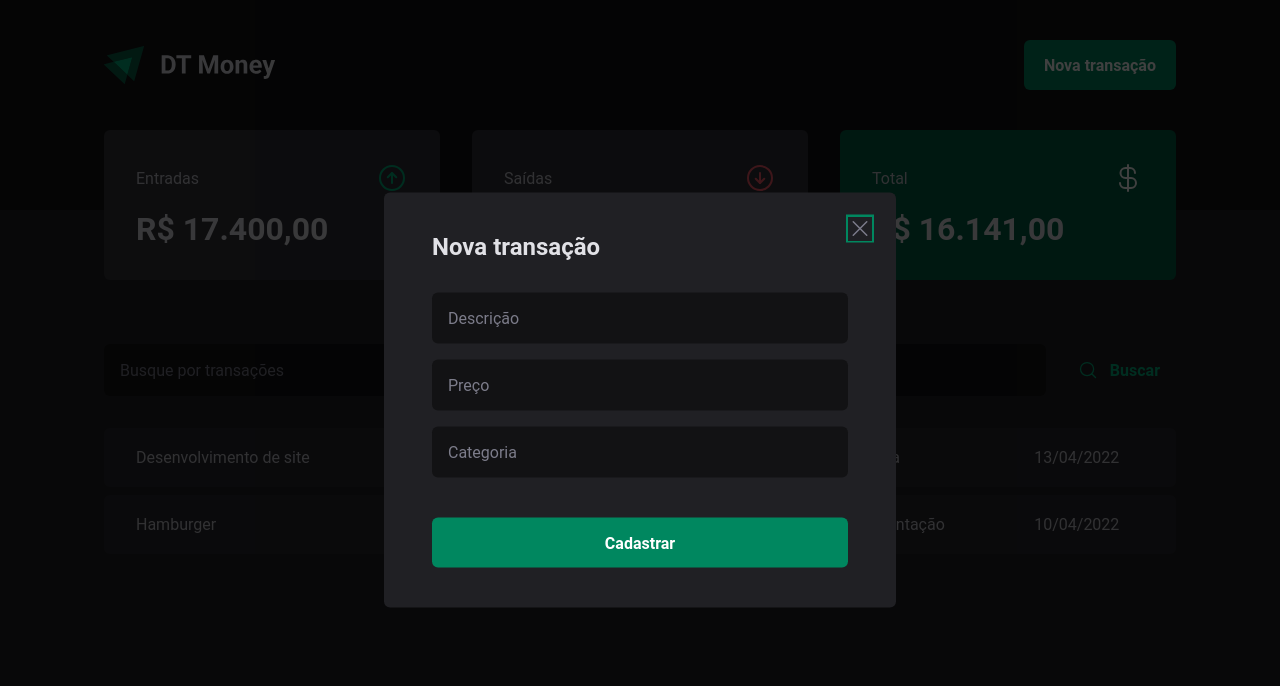
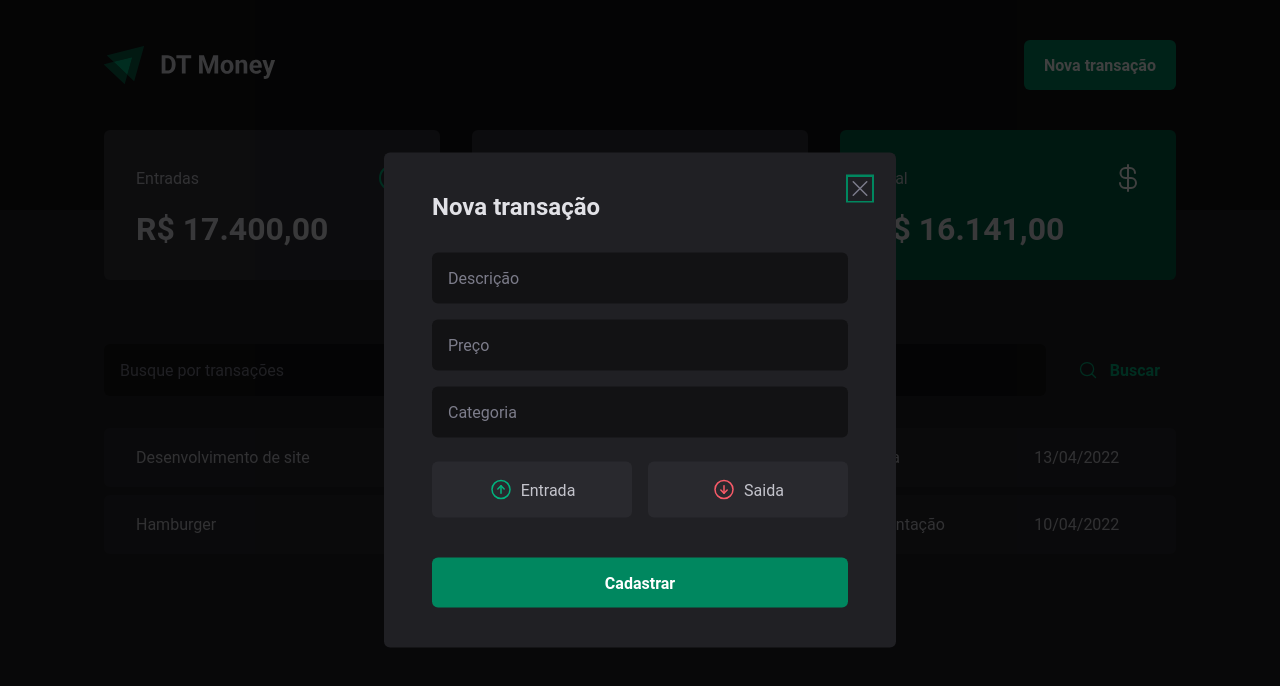
Before and after one commit to FelipeRBDantas/03-dt-money, a React app: page / in a window 1280 px wide. Both pictures are taken after a click on the button "Nova transação". Shown: the top 686 px of the page. Built offline with nearby package versions, Linux system fonts and the light colour scheme; the HTML template or start-up script is replaced by a standard one.

Commit message:
feat: Visual Structure - Modal Component: New Transaction and Buttons/Radio Buttons

```diff
--- a/package.json
+++ b/package.json
@@ -11,6 +11,7 @@
   },
   "dependencies": {
     "@radix-ui/react-dialog": "^1.0.5",
+    "@radix-ui/react-radio-group": "^1.1.3",
     "phosphor-react": "^1.4.1",
     "react": "^18.2.0",
     "react-dom": "^18.2.0",
--- a/src/components/NewTransactionModal/index.tsx
+++ b/src/components/NewTransactionModal/index.tsx
@@ -1,7 +1,7 @@
 import * as Dialog from "@radix-ui/react-dialog";
-import { X } from "phosphor-react";
+import { ArrowCircleDown, ArrowCircleUp, X } from "phosphor-react";
 
-import { CloseButton, Content, Overlay } from "./styles";
+import { CloseButton, Content, Overlay, TransactionType, TransactionTypeButton } from "./styles";
 
 export function NewTransactionModal() {
   return (
@@ -20,6 +20,18 @@
           <input type="number" placeholder="Preço" required />
           <input type="text" placeholder="Categoria" required />
 
+          <TransactionType>
+            <TransactionTypeButton variant="income" value="income">
+              <ArrowCircleUp size={24} />
+              Entrada
+            </TransactionTypeButton>
+
+            <TransactionTypeButton variant="outcome" value="outcome">
+              <ArrowCircleDown size={24} />
+              Saida
+            </TransactionTypeButton>
+          </TransactionType>
+
           <button type="submit">Cadastrar</button>
         </form>
       </Content>
--- a/src/components/NewTransactionModal/styles.ts
+++ b/src/components/NewTransactionModal/styles.ts
@@ -1,6 +1,7 @@
 import styled from 'styled-components';
 
 import * as Dialog from '@radix-ui/react-dialog';
+import * as RadioGroup from '@radix-ui/react-radio-group';
 
 export const Overlay = styled(Dialog.Overlay)`
   position: fixed;
@@ -67,3 +68,50 @@
   cursor: pointer;
   color: ${props => props.theme['gray-500']};
 `
+
+export const TransactionType = styled(RadioGroup.Root)`
+  display: grid;
+  grid-template-columns: repeat(2, 1fr);
+  gap: 1rem;
+  margin-top: 0.5rem;
+`
+
+interface TransactionTypeButtonProps {
+  variant: 'income' | 'outcome'
+}
+
+export const TransactionTypeButton = styled(RadioGroup.Item)<TransactionTypeButtonProps>`
+  background: ${props => props.theme['gray-700']};
+  padding: 1rem;
+  display: flex;
+  align-items: center;
+  justify-content: center;
+  gap: 0.5rem;
+  border: 0;
+  border-radius: 6px;
+  color: ${props => props.theme['gray-300']};
+  cursor: pointer;
+
+  svg {
+    color: ${props => props.variant === 'income' ? props.theme['green-300'] : props.theme['red-300']};
+  }
+
+  &:hover {
+    background: ${props => props.theme['gray-600']};
+    transition: background-color 0.2s;
+  }
+
+  &[data-state='unchecked']:hover {
+    background: ${props => props.theme['gray-600']};
+    transition: background-color 0.2s;
+  }
+
+  &[data-state='checked'] {
+    color: ${props => props.theme.white};
+    background: ${props => props.variant === 'income' ? props.theme['green-500'] : props.theme['red-500']};
+
+    svg {
+      color: ${props => props.theme.white};
+    }
+  }
+`
```
Also changed, not shown: 1 other file (tests, documents, lock files or other folders).
